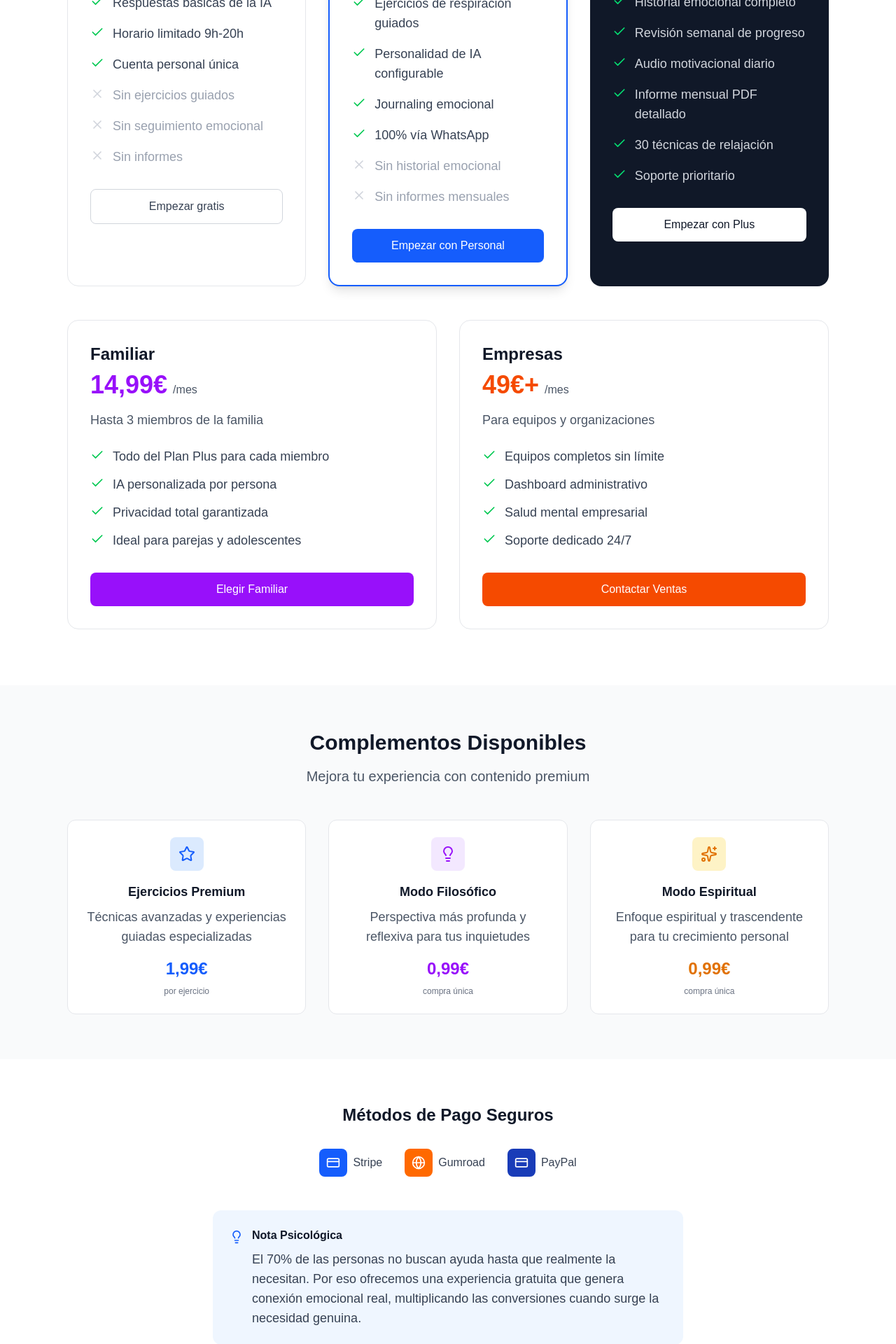
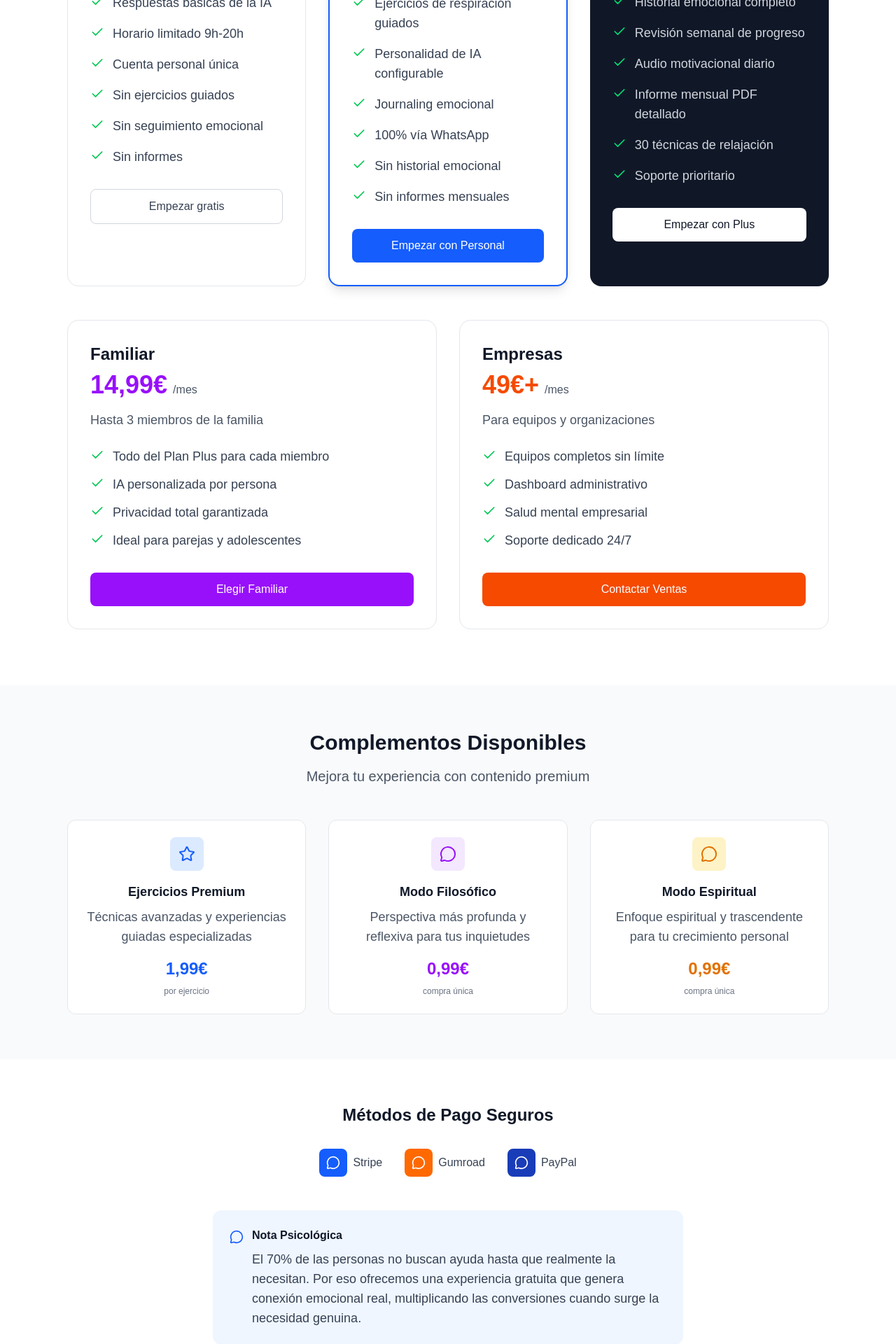
Before and after one commit to Pinyol2209/Mentalia, a Next.js app: page /pricing in a window 1280 px wide. Shown: the part 860-2780 px from the top of the page at 70% size. Built offline with nearby package versions, Linux system fonts and the light colour scheme.

Commit message:
Fix ESLint errors and TypeScript issues - ready for production

```diff
--- a/src/app/como-funciona/page.tsx
+++ b/src/app/como-funciona/page.tsx
@@ -6,17 +6,13 @@ import {
   Search,
   Settings,
   Headphones,
-  Globe,
   Package,
   HelpCircle,
   ChevronDown,
   ChevronRight,
   ArrowLeft,
-  Brain,
   Heart,
   MessageCircle,
-  Clock,
-  Shield,
   Smartphone
 } from "lucide-react";
 
--- a/src/app/contacto/page.tsx
+++ b/src/app/contacto/page.tsx
@@ -8,7 +8,6 @@ import {
   Mail,
   Smartphone,
   Clock,
-  MapPin,
   MessageCircle
 } from "lucide-react";
 
@@ -39,7 +38,7 @@ export default function ContactoPage() {
     // Simulate form submission
     try {
       // Here you would typically send the data to your backend
-      await new Promise(resolve => setTimeout(resolve, 1000));
+      await new Promise(resolve => setTimeout(resolve, 2000));
 
       // For now, we'll open WhatsApp with the message
       const whatsappMessage = `Hola, me gustaría contactar con MENTALIA.
@@ -59,8 +58,10 @@ Mensaje: ${formData.message}`;
         phone: '',
         message: ''
       });
-    } catch (error) {
+      setTimeout(() => setSubmitStatus('idle'), 5000);
+    } catch {
       setSubmitStatus('error');
+      setTimeout(() => setSubmitStatus('idle'), 5000);
     } finally {
       setIsSubmitting(false);
     }
--- a/src/app/page.tsx
+++ b/src/app/page.tsx
@@ -1,6 +1,5 @@
 'use client';
 
-import Image from "next/image";
 import Link from "next/link";
 import { useState } from "react";
 import {
@@ -12,9 +11,7 @@ import {
   Music,
   Lightbulb,
   Headphones,
-  Clock,
   FileText,
-  BarChart3,
   Gift,
   Sparkles,
   Smartphone
--- a/src/app/pricing/page.tsx
+++ b/src/app/pricing/page.tsx
@@ -2,28 +2,10 @@
 
 import Link from "next/link";
 import {
+  ArrowLeft,
   Check,
-  X,
-  Zap,
-  Heart,
-  Brain,
-  Users,
-  Building2,
-  Sparkles,
-  Headphones,
-  Clock,
-  FileText,
-  BarChart3,
-  Shield,
-  Smartphone,
-  Globe,
-  CreditCard,
-  ArrowLeft,
   Star,
-  Gift,
-  Settings,
-  Music,
-  Lightbulb
+  MessageCircle
 } from "lucide-react";
 
 export default function PricingPage() {
@@ -119,16 +101,16 @@ export default function PricingPage() {
                     <span className="text-gray-700 text-lg">Cuenta personal única</span>
                   </li>
                   <li className="flex items-start">
-                    <X className="w-5 h-5 text-gray-300 mr-3 mt-0.5 flex-shrink-0" />
-                    <span className="text-gray-400 text-lg">Sin ejercicios guiados</span>
+                    <Check className="w-5 h-5 text-green-500 mr-3 mt-0.5 flex-shrink-0" />
+                    <span className="text-gray-700 text-lg">Sin ejercicios guiados</span>
                   </li>
                   <li className="flex items-start">
-                    <X className="w-5 h-5 text-gray-300 mr-3 mt-0.5 flex-shrink-0" />
-                    <span className="text-gray-400 text-lg">Sin seguimiento emocional</span>
+                    <Check className="w-5 h-5 text-green-500 mr-3 mt-0.5 flex-shrink-0" />
+                    <span className="text-gray-700 text-lg">Sin seguimiento emocional</span>
                   </li>
                   <li className="flex items-start">
-                    <X className="w-5 h-5 text-gray-300 mr-3 mt-0.5 flex-shrink-0" />
-                    <span className="text-gray-400 text-lg">Sin informes</span>
+                    <Check className="w-5 h-5 text-green-500 mr-3 mt-0.5 flex-shrink-0" />
+                    <span className="text-gray-700 text-lg">Sin informes</span>
                   </li>
                 </ul>
               </div>
@@ -179,12 +161,12 @@ export default function PricingPage() {
                     <span className="text-gray-700 text-lg">100% vía WhatsApp</span>
                   </li>
                   <li className="flex items-start">
-                    <X className="w-5 h-5 text-gray-300 mr-3 mt-0.5 flex-shrink-0" />
-                    <span className="text-gray-400 text-lg">Sin historial emocional</span>
+                    <Check className="w-5 h-5 text-green-500 mr-3 mt-0.5 flex-shrink-0" />
+                    <span className="text-gray-700 text-lg">Sin historial emocional</span>
                   </li>
                   <li className="flex items-start">
-                    <X className="w-5 h-5 text-gray-300 mr-3 mt-0.5 flex-shrink-0" />
-                    <span className="text-gray-400 text-lg">Sin informes mensuales</span>
+                    <Check className="w-5 h-5 text-green-500 mr-3 mt-0.5 flex-shrink-0" />
+                    <span className="text-gray-700 text-lg">Sin informes mensuales</span>
                   </li>
                 </ul>
               </div>
@@ -341,7 +323,7 @@ export default function PricingPage() {
 
             <div className="bg-white rounded-xl p-6 text-center border border-gray-200">
               <div className="w-12 h-12 bg-purple-100 rounded-lg mx-auto mb-4 flex items-center justify-center">
-                <Lightbulb className="w-6 h-6 text-purple-600" />
+                <MessageCircle className="w-6 h-6 text-purple-600" />
               </div>
               <h3 className="text-lg font-semibold text-gray-900 mb-2">Modo Filosófico</h3>
               <p className="text-gray-600 text-lg mb-4">Perspectiva más profunda y reflexiva para tus inquietudes</p>
@@ -351,7 +333,7 @@ export default function PricingPage() {
 
             <div className="bg-white rounded-xl p-6 text-center border border-gray-200">
               <div className="w-12 h-12 bg-amber-100 rounded-lg mx-auto mb-4 flex items-center justify-center">
-                <Sparkles className="w-6 h-6 text-amber-600" />
+                <MessageCircle className="w-6 h-6 text-amber-600" />
               </div>
               <h3 className="text-lg font-semibold text-gray-900 mb-2">Modo Espiritual</h3>
               <p className="text-gray-600 text-lg mb-4">Enfoque espiritual y trascendente para tu crecimiento personal</p>
@@ -369,19 +351,19 @@ export default function PricingPage() {
           <div className="flex justify-center items-center space-x-8 mb-12">
             <div className="flex items-center space-x-2">
               <div className="w-10 h-10 bg-blue-600 rounded-lg flex items-center justify-center">
-                <CreditCard className="w-5 h-5 text-white" />
+                <MessageCircle className="w-5 h-5 text-white" />
               </div>
               <span className="text-gray-700 font-medium">Stripe</span>
             </div>
             <div className="flex items-center space-x-2">
               <div className="w-10 h-10 bg-orange-500 rounded-lg flex items-center justify-center">
-                <Globe className="w-5 h-5 text-white" />
+                <MessageCircle className="w-5 h-5 text-white" />
               </div>
               <span className="text-gray-700 font-medium">Gumroad</span>
             </div>
             <div className="flex items-center space-x-2">
               <div className="w-10 h-10 bg-blue-800 rounded-lg flex items-center justify-center">
-                <CreditCard className="w-5 h-5 text-white" />
+                <MessageCircle className="w-5 h-5 text-white" />
               </div>
               <span className="text-gray-700 font-medium">PayPal</span>
             </div>
@@ -389,7 +371,7 @@ export default function PricingPage() {
 
           <div className="bg-blue-50 rounded-xl p-6 text-left max-w-2xl mx-auto">
             <div className="flex items-start space-x-3">
-              <Lightbulb className="w-5 h-5 text-blue-600 mt-1 flex-shrink-0" />
+              <MessageCircle className="w-5 h-5 text-blue-600 mt-1 flex-shrink-0" />
               <div>
                 <h3 className="font-semibold text-gray-900 mb-2">Nota Psicológica</h3>
                 <p className="text-gray-700 text-lg">
@@ -414,7 +396,7 @@ export default function PricingPage() {
           </p>
           <div className="flex flex-col sm:flex-row gap-4 justify-center">
             <button className="bg-blue-600 text-white px-8 py-3 rounded-lg font-medium hover:bg-blue-700 transition-colors flex items-center justify-center space-x-2">
-              <Smartphone className="w-5 h-5" />
+              <MessageCircle className="w-5 h-5" />
               <span>Empezar Gratis en WhatsApp</span>
             </button>
             <button className="border border-gray-600 text-gray-300 px-8 py-3 rounded-lg font-medium hover:bg-gray-800 transition-colors">
--- a/src/app/servicios/page.tsx
+++ b/src/app/servicios/page.tsx
@@ -233,7 +233,7 @@ export default function ServiciosPage() {
                 </li>
                 <li className="flex items-start">
                   <CheckCircle className="w-5 h-5 text-green-500 mr-3 mt-0.5 flex-shrink-0" />
-                  <span className="text-lg">Modo "filósofo", "coach" o "espiritual"</span>
+                  <span className="text-lg">Modo &quot;filósofo&quot;, &quot;coach&quot; o &quot;espiritual&quot;</span>
                 </li>
               </ul>
 
```
